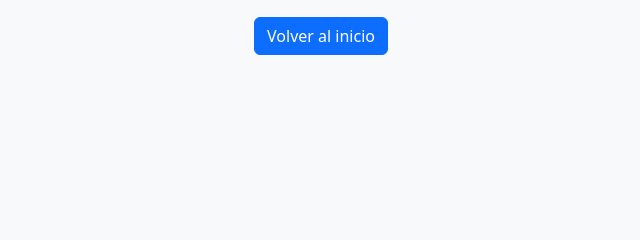
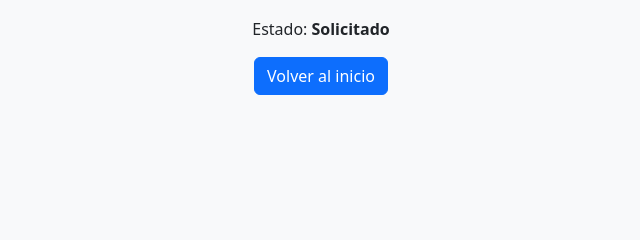
Before and after one commit to Danielmadera05/Delicias_Sorley, a Flask app: template templates/detalle_pedido.html in a window 1280 px wide. Shown: the part 173-413 px from the top of the page, without its empty margins (319-959 px from the left). Run offline with Flask 3, Linux system fonts and the light colour scheme; the template is opened without the code that fills it, so the values that code supplies are empty.

Commit message:
feat: agregar estado a pedidos

```diff
--- a/controllers/carritoController.py
+++ b/controllers/carritoController.py
@@ -90,7 +90,8 @@ def checkout():
 
     pedido = Pedido(
         cli_id=session["cliente_id"],
-        ped_total=total
+        ped_total=total,
+        ped_estado="Solicitado"
     )
     db.session.add(pedido)
     db.session.commit()
@@ -108,5 +109,5 @@ def checkout():
     db.session.commit()
 
     session.pop("cart")
-
+    flash("Puede revisar sus pedidos en la sección de MIS COMPRAS 🧾", "success") # Notificacion por mensaje
     return render_template("detalle_pedido.html", pedido_id=pedido.ped_id)
--- a/models/pedidoModels.py
+++ b/models/pedidoModels.py
@@ -7,6 +7,7 @@ class Pedido(db.Model):
     cli_id = db.Column(db.Integer, db.ForeignKey("cliente.cli_id"))
     ped_total = db.Column(db.Float(10,2))
     ped_fecha = db.Column(db.DateTime, default=db.func.current_timestamp())
+    ped_estado = db.Column(db.String(50))
 
 class PedidoDetalle(db.Model):
     __tablename__ = "pedido_detalle"
--- a/templates/detalle_pedido.html
+++ b/templates/detalle_pedido.html
@@ -4,6 +4,7 @@
 <div class="container text-center mt-5">
     <h2>✅ Compra realizada</h2>
     <p>Pedido #{{ pedido_id }}</p>
+    <p>Estado: <b>Solicitado</b></p>
     <a href="/" class="btn btn-primary">Volver al inicio</a>
 </div>
 {% endblock %}
```
